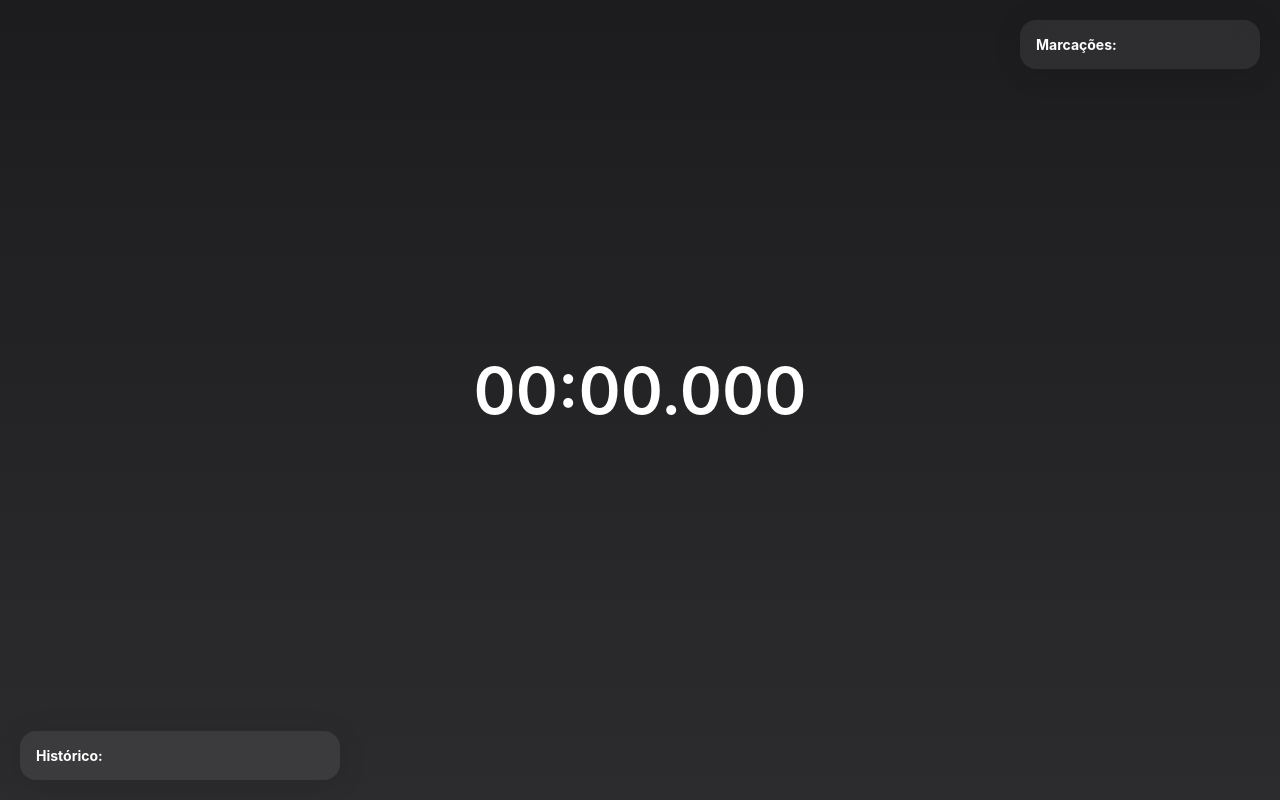
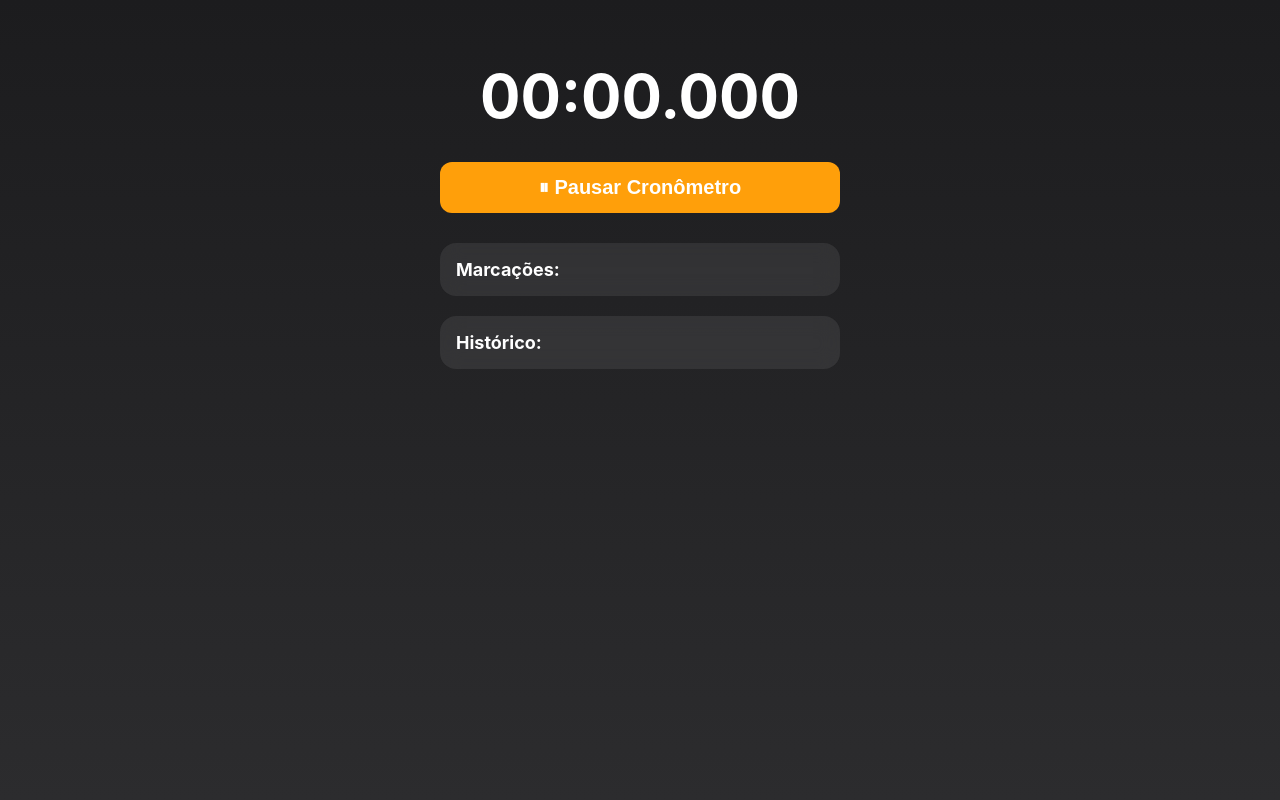
Before and after one commit to D3ividDiniz/cron-dabliu, a plain HTML site: page index.html in a window 1280 px wide. Drawn offline with Linux system fonts and the light colour scheme.

Commit message:
Update index.html working

```diff
--- a/index.html
+++ b/index.html
@@ -2,7 +2,8 @@
 <html lang="pt-BR">
 <head>
   <meta charset="UTF-8">
-  <title>Cronômetro Estilo iOS</title>
+  <meta name="viewport" content="width=device-width, initial-scale=1.0">
+  <title>Cronômetro Responsivo</title>
   <style>
     * {
       box-sizing: border-box;
@@ -12,58 +13,81 @@
       margin: 0;
       font-family: -apple-system, BlinkMacSystemFont, "Segoe UI", Roboto, Helvetica, Arial, sans-serif;
       background: linear-gradient(180deg, #1c1c1e, #2c2c2e);
-      color: #fff;
+      color: white;
       display: flex;
       flex-direction: column;
       align-items: center;
-      justify-content: center;
+      justify-content: flex-start;
       height: 100vh;
-      overflow: hidden;
       user-select: none;
+      padding: 20px;
     }
 
     #timer {
-      font-size: 4em;
+      font-size: 60px;
+      font-weight: bold;
+      margin-top: 40px;
       margin-bottom: 20px;
+      text-align: center;
+    }
+
+    .btn-large {
+      font-size: 20px;
+      padding: 14px 28px;
+      border: none;
+      border-radius: 12px;
+      margin: 10px;
+      width: 90%;
+      max-width: 400px;
+      cursor: pointer;
+      font-weight: 600;
+    }
+
+    .pause-btn {
+      background-color: #ff9f0a;
       color: white;
-      font-weight: 600;
     }
 
     .glass-card {
       background: rgba(255, 255, 255, 0.08);
       backdrop-filter: blur(10px);
-      -webkit-backdrop-filter: blur(10px);
       border-radius: 16px;
       padding: 16px;
-      overflow-y: auto;
-      max-height: 60vh;
-      box-shadow: 0 4px 30px rgba(0,0,0,0.1);
-      font-size: 14px;
+      margin-top: 20px;
+      width: 100%;
+      max-width: 400px;
+      font-size: 18px;
     }
 
-    #marks {
-      position: absolute;
-      top: 20px;
-      right: 20px;
-      width: 240px;
+    .mark {
+      margin-left: 10px;
+      font-size: 16px;
     }
 
-    #history {
-      position: absolute;
-      bottom: 20px;
-      left: 20px;
-      width: 320px;
+    #pauseDialog {
+      position: fixed;
+      top: 50%;
+      left: 50%;
+      transform: translate(-50%, -50%);
+      background: rgba(28,28,30,0.95);
+      border: 1px solid rgba(255,255,255,0.1);
+      border-radius: 16px;
+      padding: 24px;
+      display: none;
+      text-align: center;
+      z-index: 10;
+      width: 90%;
+      max-width: 350px;
     }
 
     .btn {
       padding: 10px 16px;
-      margin: 5px;
+      margin: 6px;
       border: none;
       border-radius: 12px;
-      font-size: 14px;
+      font-size: 16px;
       font-weight: 600;
       cursor: pointer;
-      transition: background 0.3s ease;
     }
 
     .continue-btn {
@@ -79,64 +103,39 @@
     .delete-single-btn {
       background-color: #ff9500;
       color: white;
-      margin-left: 8px;
       font-size: 12px;
       padding: 4px 8px;
-    }
-
-    #pauseDialog {
-      position: fixed;
-      top: 50%;
-      left: 50%;
-      transform: translate(-50%, -50%);
-      background: rgba(28,28,30,0.95);
-      border: 1px solid rgba(255,255,255,0.1);
-      border-radius: 16px;
-      padding: 24px;
-      display: none;
-      text-align: center;
-      z-index: 10;
-      min-width: 280px;
+      border-radius: 8px;
+      margin-left: 8px;
     }
 
     .session-block {
-      border-bottom: 1px solid rgba(255,255,255,0.1);
-      margin-bottom: 8px;
-      padding-bottom: 6px;
+      margin-bottom: 14px;
+      border-bottom: 1px solid rgba(255,255,255,0.2);
     }
 
     .session-header {
+      font-size: 16px;
       font-weight: bold;
-      font-size: 13px;
       display: flex;
       justify-content: space-between;
       align-items: center;
     }
-
-    .mark {
-      font-size: 13px;
-      margin-left: 10px;
-      color: #ccc;
-    }
-
-    @media (max-width: 768px) {
-      #marks, #history {
-        position: static;
-        width: 90%;
-        margin: 10px auto;
-      }
-
-      #pauseDialog {
-        width: 90%;
-      }
-    }
   </style>
 </head>
 <body>
+
   <div id="timer">00:00.000</div>
 
-  <div id="marks" class="glass-card"><strong>Marcações:</strong><br></div>
-  <div id="history" class="glass-card"><strong>Histórico:</strong><br></div>
+  <button class="btn-large pause-btn" onclick="manualPause()">⏸ Pausar Cronômetro</button>
+
+  <div id="marks" class="glass-card">
+    <strong>Marcações:</strong><br>
+  </div>
+
+  <div id="history" class="glass-card">
+    <strong>Histórico:</strong><br>
+  </div>
 
   <div id="pauseDialog">
     <p style="margin-bottom: 12px;">Cronômetro pausado. O que deseja fazer?</p>
@@ -238,8 +237,8 @@
       allSessions.forEach((session, i) => {
         el.innerHTML += `<div class="session-block">
           <div class="session-header">
-            <span>Cronômetro ${i + 1} - ${session.date}</span>
-            <button class="btn delete-single-btn" onclick="deleteSession(${i})">✕</button>
+            <span>Cronômetro ${i + 1}<br>${session.date}</span>
+            <button class="delete-single-btn" onclick="deleteSession(${i})">✕</button>
           </div>`;
         session.marks.forEach((mark, j) => {
           el.innerHTML += `<div class="mark">#${j + 1}: ${formatTime(mark.time)} (+${formatTime(mark.diff)})</div>`;
@@ -248,6 +247,7 @@
       });
     }
 
+    // Suporte a clique e segurar também
     document.body.addEventListener("mousedown", () => {
       longPressTimer = setTimeout(() => {
         if (isRunning) {
@@ -262,8 +262,16 @@
       clearTimeout(longPressTimer);
     });
 
-    document.body.addEventListener("click", () => {
-      if (document.getElementById("pauseDialog").style.display === "block") return;
+    function manualPause() {
+      if (isRunning) {
+        stopTimer();
+        saveToHistory();
+        document.getElementById("pauseDialog").style.display = "block";
+      }
+    }
+
+    document.body.addEventListener("click", (e) => {
+      if (e.target.closest("#pauseDialog") || e.target.closest("button")) return;
 
       if (!isRunning) {
         startTimer();
@@ -272,7 +280,7 @@
       }
     });
 
-    // Inicializa histórico ao carregar
+    // Inicia histórico salvo
     updateHistoryDisplay();
   </script>
 </body>
```
